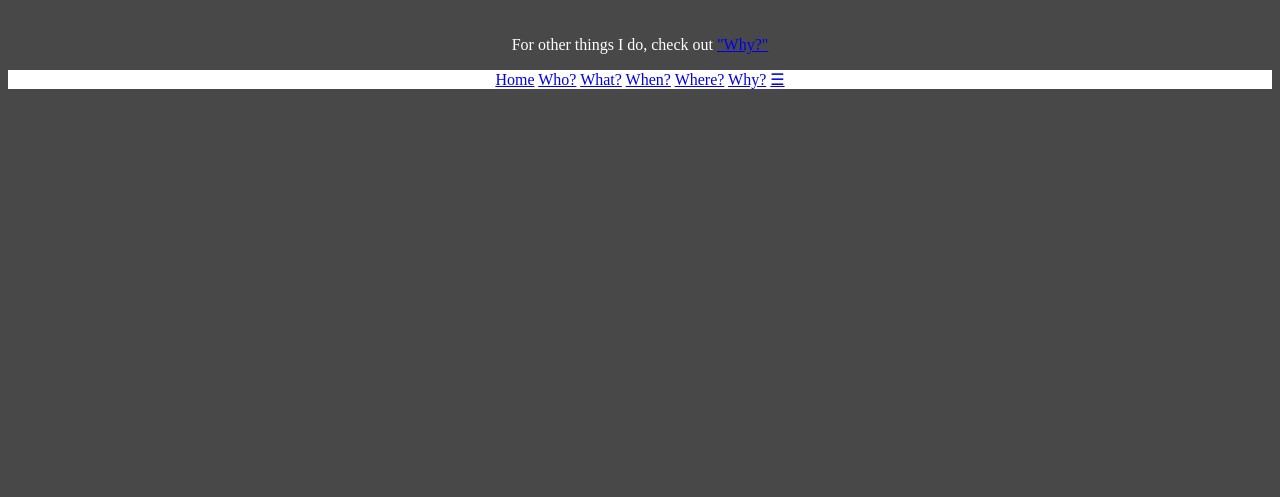
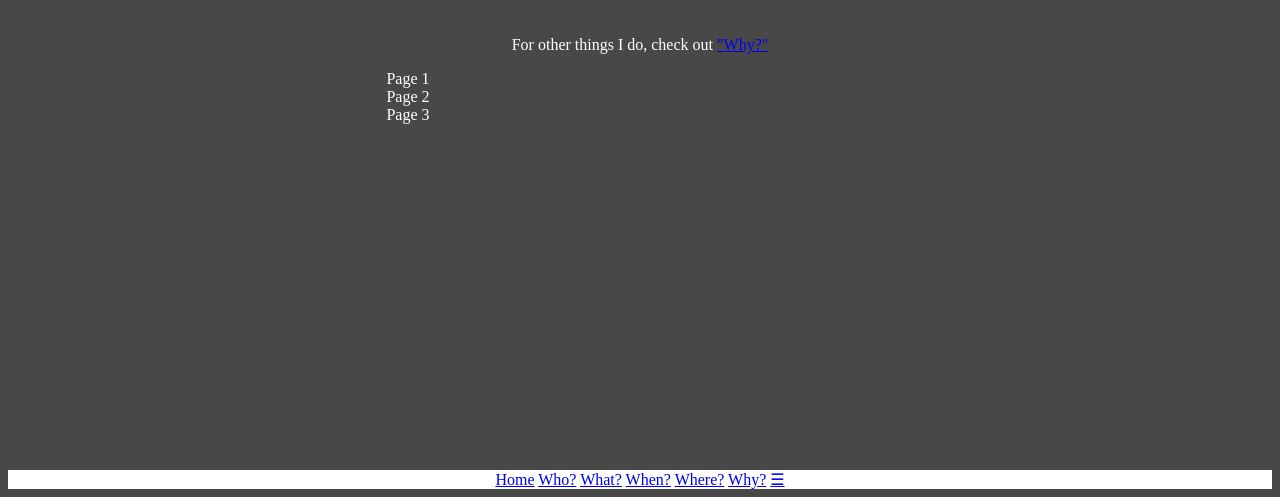
Before and after one commit to Chas3-Mahat/V-Portfolio, a plain HTML site: page html/about.html in a window 1280 px wide. Shown: the part 432-929 px from the top of the page. Before the commit the page ends 800 px from the top, so only its background shows below. Drawn offline with nearby package versions, Linux system fonts and the light colour scheme.

Commit message:
Page turner v.1
Added a booklet with page turning effect onto about page (will add comic images if it works)

```diff
--- a/css/vportfoliostyles.css
+++ b/css/vportfoliostyles.css
@@ -20,3 +20,11 @@ body {
   background-color: white;
   color:  rgb(72,72,72);
 }
+
+#magazine{
+	width: 800px;
+	height: 400px;
+}
+#magazine .turn-page{
+	background-color:#ccc;
+}
--- a/html/about.html
+++ b/html/about.html
@@ -32,6 +32,12 @@
       <br><a name="MyWork"></a><h1>What... do I do? (My Work)</h1><br>
       <p>For other things I do, check out <a href="extra.html">"Why?"</a></p>
 
+      <div id="magazine">
+	       <div><span class="text">Page 1</span></div>
+	       <div><span class="text">Page 2</span></div>
+	       <div><span class="text">Page 3</span></div>
+      </div>
+
       <div class="navbar" id="bbsNavbar">
         <a href="home.html" class="active">Home</a>
         <a href="about.html">Who?</a>
--- a/js/vportfolio.js
+++ b/js/vportfolio.js
@@ -46,3 +46,5 @@ document.addEventListener("DOMContentLoaded", function() {
 tion.jsJavaScript
 
 var $header_top = $('.header-top');
+/*page turn.js*/
+$('#magazine').turn({gradients: true, acceleration: true});
```
